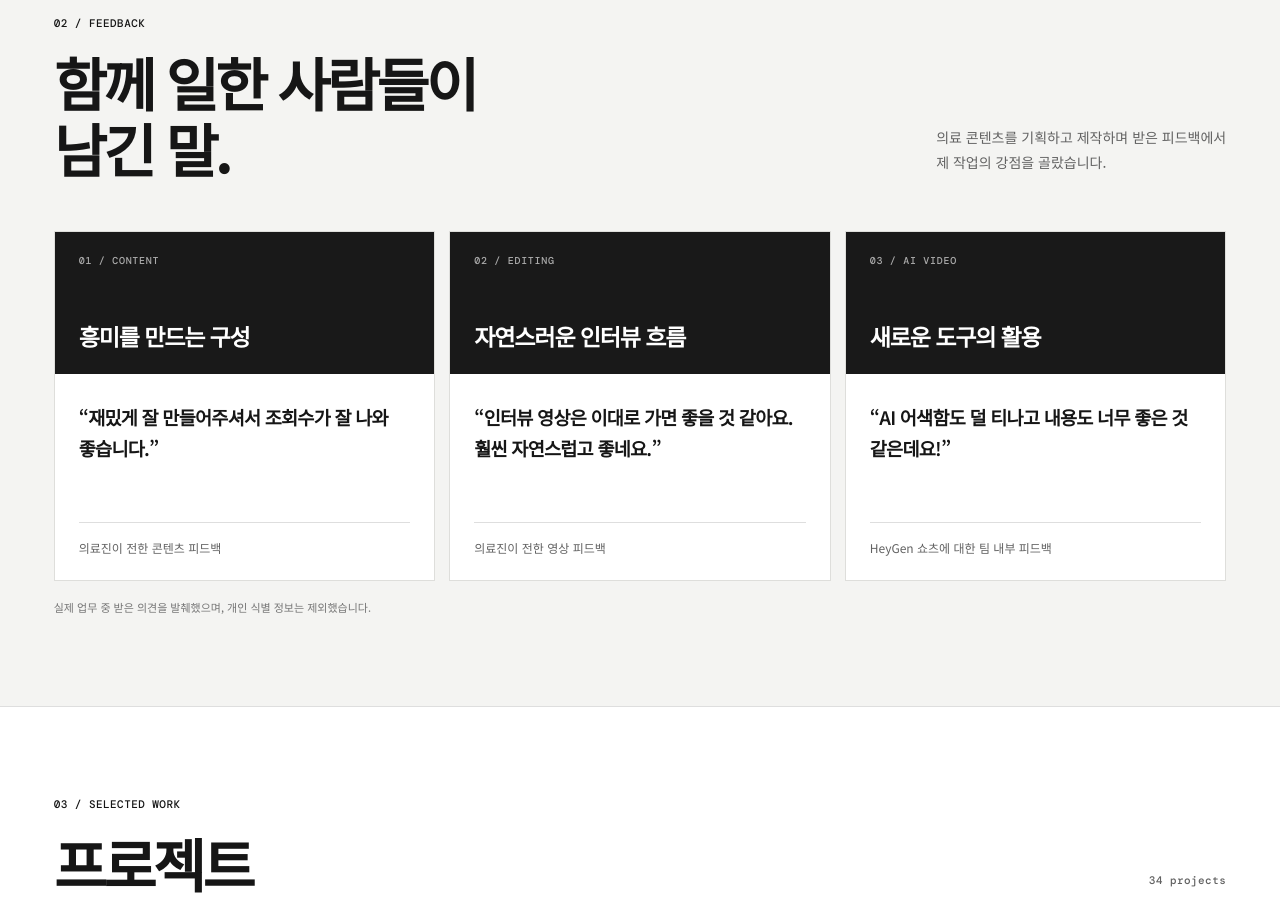
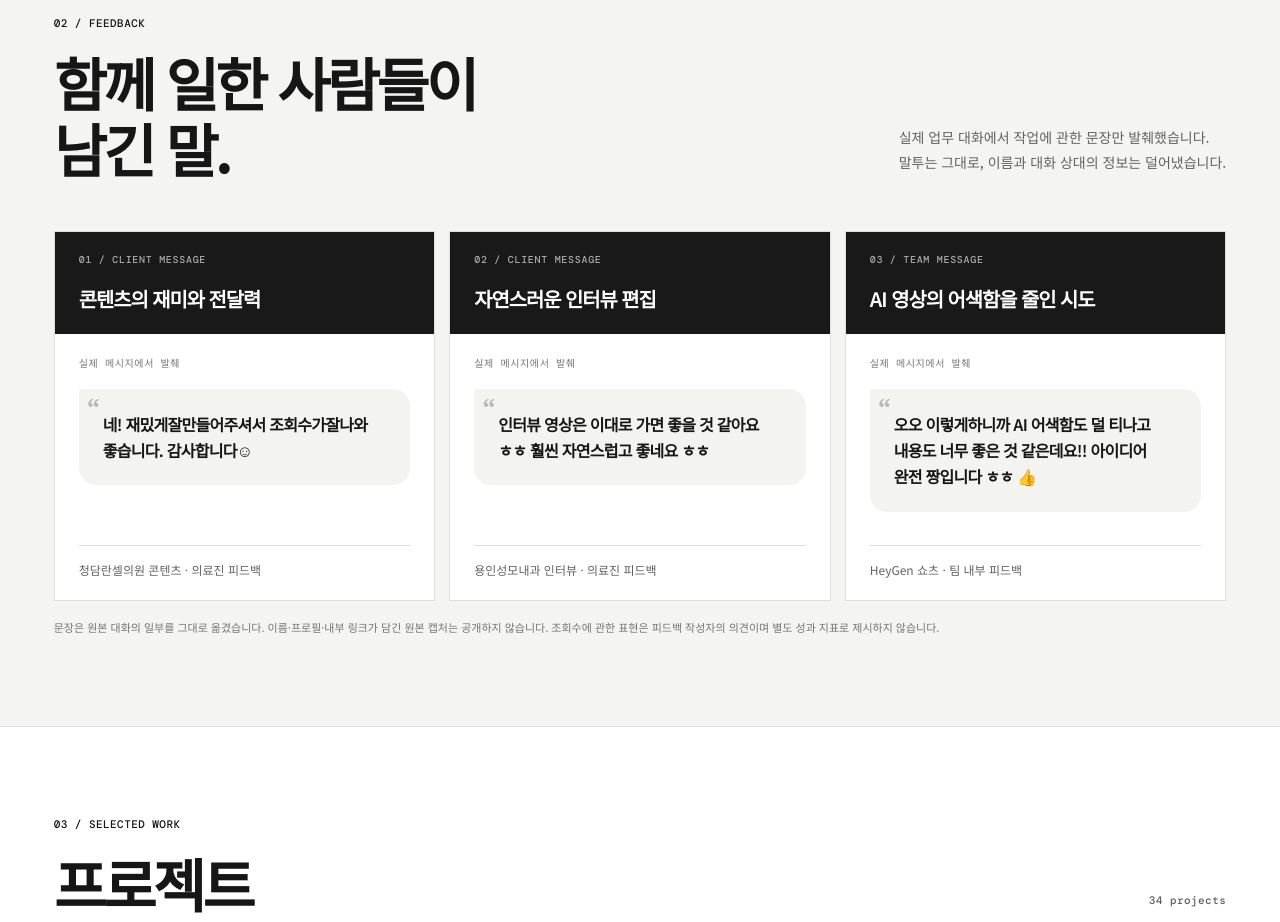
Before and after one commit to HalfLi/HalfLi.github.io, a website: page index.html in a window 1280 px wide. Shown: the part 1460-2382 px from the top of the page. Drawn offline with nearby package versions, Linux system fonts and the light colour scheme.

Commit message:
Show original feedback messages in designed cards

```diff
--- a/index.html
+++ b/index.html
@@ -15,7 +15,7 @@
       href="https://fonts.googleapis.com/css2?family=DM+Mono:wght@400;500&family=Noto+Sans+KR:wght@400;500;600;700;800&display=swap"
       rel="stylesheet"
     />
-    <link rel="stylesheet" href="styles.css?v=feedback-1" />
+    <link rel="stylesheet" href="styles.css?v=feedback-2" />
   </head>
   <body>
     <a class="skip-link" href="#projects">프로젝트 목록으로 건너뛰기</a>
@@ -97,41 +97,44 @@
             <p class="section-number">02 / FEEDBACK</p>
             <h2 id="feedbackTitle">함께 일한 사람들이<br />남긴 말.</h2>
           </div>
-          <p>의료 콘텐츠를 기획하고 제작하며 받은 피드백에서<br />제 작업의 강점을 골랐습니다.</p>
+          <p>실제 업무 대화에서 작업에 관한 문장만 발췌했습니다.<br />말투는 그대로, 이름과 대화 상대의 정보는 덜어냈습니다.</p>
         </div>
         <div class="feedback-grid">
           <article class="feedback-card">
             <div class="feedback-card-top">
-              <span>01 / CONTENT</span>
-              <strong>흥미를 만드는 구성</strong>
+              <span>01 / CLIENT MESSAGE</span>
+              <strong>콘텐츠의 재미와 전달력</strong>
             </div>
             <div class="feedback-card-body">
-              <blockquote>“재밌게 잘 만들어주셔서 조회수가 잘 나와 좋습니다.”</blockquote>
-              <p>의료진이 전한 콘텐츠 피드백</p>
+              <span class="feedback-source">실제 메시지에서 발췌</span>
+              <blockquote>네! 재밌게잘만들어주셔서 조회수가잘나와 좋습니다. 감사합니다☺</blockquote>
+              <p>청담란셀의원 콘텐츠 · 의료진 피드백</p>
             </div>
           </article>
           <article class="feedback-card">
             <div class="feedback-card-top">
-              <span>02 / EDITING</span>
-              <strong>자연스러운 인터뷰 흐름</strong>
+              <span>02 / CLIENT MESSAGE</span>
+              <strong>자연스러운 인터뷰 편집</strong>
             </div>
             <div class="feedback-card-body">
-              <blockquote>“인터뷰 영상은 이대로 가면 좋을 것 같아요. 훨씬 자연스럽고 좋네요.”</blockquote>
-              <p>의료진이 전한 영상 피드백</p>
+              <span class="feedback-source">실제 메시지에서 발췌</span>
+              <blockquote>인터뷰 영상은 이대로 가면 좋을 것 같아요 ㅎㅎ 훨씬 자연스럽고 좋네요 ㅎㅎ</blockquote>
+              <p>용인성모내과 인터뷰 · 의료진 피드백</p>
             </div>
           </article>
           <article class="feedback-card">
             <div class="feedback-card-top">
-              <span>03 / AI VIDEO</span>
-              <strong>새로운 도구의 활용</strong>
+              <span>03 / TEAM MESSAGE</span>
+              <strong>AI 영상의 어색함을 줄인 시도</strong>
             </div>
             <div class="feedback-card-body">
-              <blockquote>“AI 어색함도 덜 티나고 내용도 너무 좋은 것 같은데요!”</blockquote>
-              <p>HeyGen 쇼츠에 대한 팀 내부 피드백</p>
+              <span class="feedback-source">실제 메시지에서 발췌</span>
+              <blockquote>오오 이렇게하니까 AI 어색함도 덜 티나고 내용도 너무 좋은 것 같은데요!! 아이디어 완전 짱입니다 ㅎㅎ 👍</blockquote>
+              <p>HeyGen 쇼츠 · 팀 내부 피드백</p>
             </div>
           </article>
         </div>
-        <p class="feedback-note">실제 업무 중 받은 의견을 발췌했으며, 개인 식별 정보는 제외했습니다.</p>
+        <p class="feedback-note">문장은 원본 대화의 일부를 그대로 옮겼습니다. 이름·프로필·내부 링크가 담긴 원본 캡처는 공개하지 않습니다. 조회수에 관한 표현은 피드백 작성자의 의견이며 별도 성과 지표로 제시하지 않습니다.</p>
       </section>
 
       <section class="projects-section" id="projects">
--- a/styles.css
+++ b/styles.css
@@ -281,22 +281,24 @@ footer h2{font-size:clamp(32px,4.7vw,72px);line-height:1.3;word-break:keep-all}
 }
 @media(prefers-reduced-motion:reduce){.hero-selected-preview,.hero-preview-label{display:none}}
 
-/* First-hand feedback, presented as editorial evidence rather than chat screenshots. */
+/* Verbatim message excerpts, designed as evidence without publishing private chat captures. */
 .feedback-section{border-top:1px solid var(--line);padding:7vw 4.2vw;background:#f4f4f2}
 .feedback-heading{display:flex;justify-content:space-between;align-items:end;gap:32px;margin-bottom:50px}
 .feedback-heading .section-number{margin:0 0 18px}
 .feedback-heading h2{margin:0;font-size:clamp(34px,4.5vw,68px);line-height:1.15;letter-spacing:-.06em;word-break:keep-all}
 .feedback-heading>p{max-width:350px;margin:0 0 6px;color:var(--muted);font-size:14px;line-height:1.8;word-break:keep-all}
 .feedback-grid{display:grid;grid-template-columns:repeat(3,minmax(0,1fr));gap:14px}
-.feedback-card{display:flex;flex-direction:column;min-height:350px;background:#fff;border:1px solid #dededb;transition:transform .3s ease,box-shadow .3s ease}
+.feedback-card{display:flex;flex-direction:column;min-height:370px;background:#fff;border:1px solid #dededb;transition:transform .3s ease,box-shadow .3s ease}
 .feedback-card:hover{transform:translateY(-4px);box-shadow:0 18px 35px #0000000d}
-.feedback-card-top{display:flex;flex-direction:column;justify-content:space-between;gap:42px;min-height:142px;padding:22px 24px;background:#191919;color:#fff}
+.feedback-card-top{display:flex;flex-direction:column;justify-content:space-between;gap:18px;min-height:102px;padding:21px 24px;background:#191919;color:#fff}
 .feedback-card-top span{font:500 10px/1.35 var(--mono);letter-spacing:.07em;color:#aaa}
-.feedback-card-top strong{font-size:clamp(19px,1.8vw,27px);line-height:1.35;letter-spacing:-.05em;font-weight:600;word-break:keep-all}
-.feedback-card-body{display:flex;flex:1;flex-direction:column;justify-content:space-between;gap:32px;padding:28px 24px 24px}
-.feedback-card blockquote{margin:0;font-size:clamp(17px,1.45vw,21px);font-weight:600;line-height:1.65;letter-spacing:-.04em;word-break:keep-all}
-.feedback-card-body p{margin:0;padding-top:16px;border-top:1px solid var(--line);font-size:12px;color:var(--muted)}
+.feedback-card-top strong{font-size:clamp(18px,1.55vw,23px);line-height:1.35;letter-spacing:-.05em;font-weight:600;word-break:keep-all}
+.feedback-card-body{display:flex;flex:1;flex-direction:column;align-items:flex-start;padding:23px 24px 22px}
+.feedback-source{margin-bottom:18px;font:500 10px/1.35 var(--mono);letter-spacing:.06em;color:#777}
+.feedback-card blockquote{position:relative;margin:0 0 25px;padding:22px 24px;background:#f3f3f0;border-radius:3px 17px 17px 17px;font-size:clamp(16px,1.25vw,19px);font-weight:600;line-height:1.65;letter-spacing:-.045em;word-break:keep-all}
+.feedback-card blockquote::before{content:'“';position:absolute;top:5px;left:8px;font:700 27px/1 Georgia,serif;color:#9c9c96;opacity:.65}
+.feedback-card-body p{width:100%;margin:auto 0 0;padding-top:15px;border-top:1px solid var(--line);font-size:12px;color:var(--muted)}
 .feedback-note{margin:18px 0 0;color:#757575;font-size:11px;line-height:1.6}
-@media(max-width:980px){.feedback-grid{grid-template-columns:1fr 1fr}.feedback-card:last-child{grid-column:1/-1;min-height:280px}}
-@media(max-width:760px){.feedback-section{padding:64px 20px}.feedback-heading{display:block;margin-bottom:28px}.feedback-heading>p{margin-top:22px;font-size:13px}.feedback-heading>p br{display:none}.feedback-grid{grid-template-columns:1fr}.feedback-card,.feedback-card:last-child{grid-column:auto;min-height:0}.feedback-card-top{min-height:118px}.feedback-card-body{min-height:190px}.feedback-card:hover{transform:none}}
+@media(max-width:980px){.feedback-grid{grid-template-columns:1fr 1fr}.feedback-card:last-child{grid-column:1/-1;min-height:270px}}
+@media(max-width:760px){.feedback-section{padding:64px 20px}.feedback-heading{display:block;margin-bottom:28px}.feedback-heading>p{margin-top:22px;font-size:13px}.feedback-heading>p br{display:none}.feedback-grid{grid-template-columns:1fr}.feedback-card,.feedback-card:last-child{grid-column:auto;min-height:0}.feedback-card-top{min-height:0}.feedback-card-body{min-height:220px}.feedback-card:hover{transform:none}}
 @media(prefers-reduced-motion:reduce){.feedback-card{transition:none}}
```
